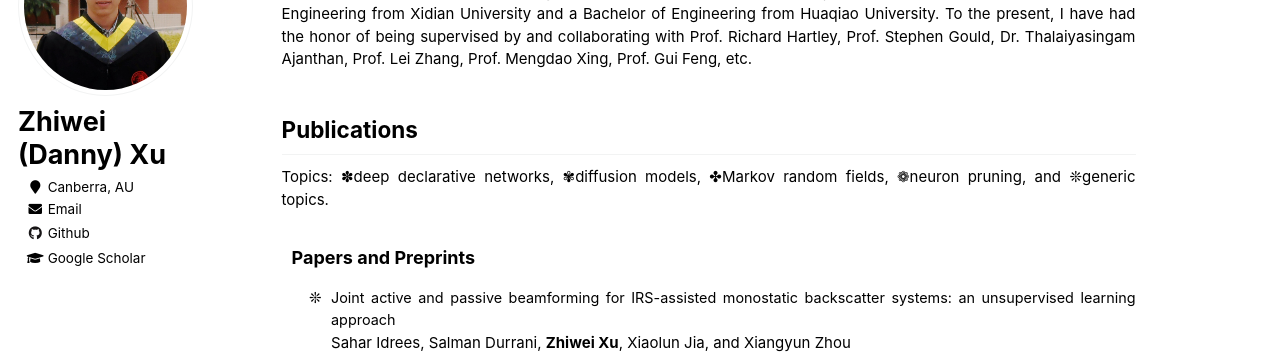
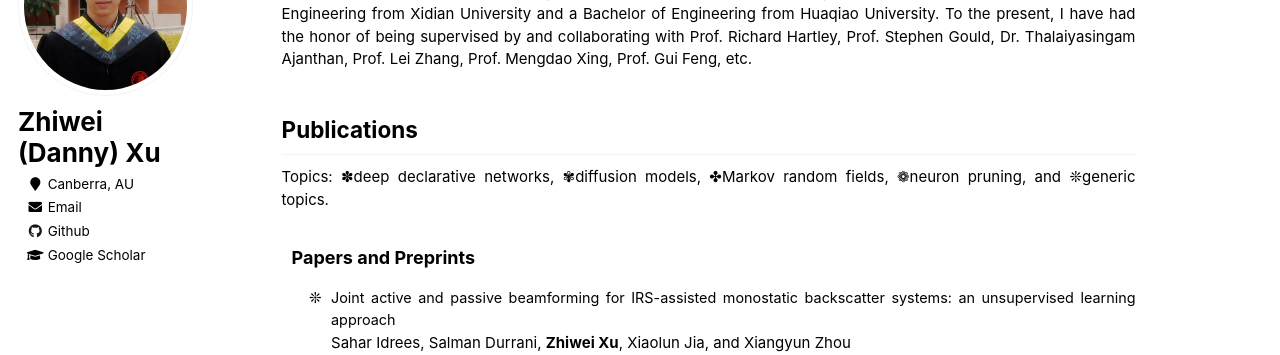
Before and after one commit to zwxu064/zwxu064.github.io, a Jekyll site: the page built from _pages/about.html, in a window 1280 px wide. Shown: the part 202-557 px from the top of the page. Built offline with Jekyll 4.4.1, drawn with Linux system fonts in a browser that asks for light colours.

Commit message:
Update _sidebar.scss

```diff
--- a/_sass/_sidebar.scss
+++ b/_sass/_sidebar.scss
@@ -118,7 +118,7 @@
 }
 .sidebar .author__name {
   font-family: $sans-serif;
-  font-size: 27px;
+  font-size: 26px;
 }
 
 .author__bio {
```
